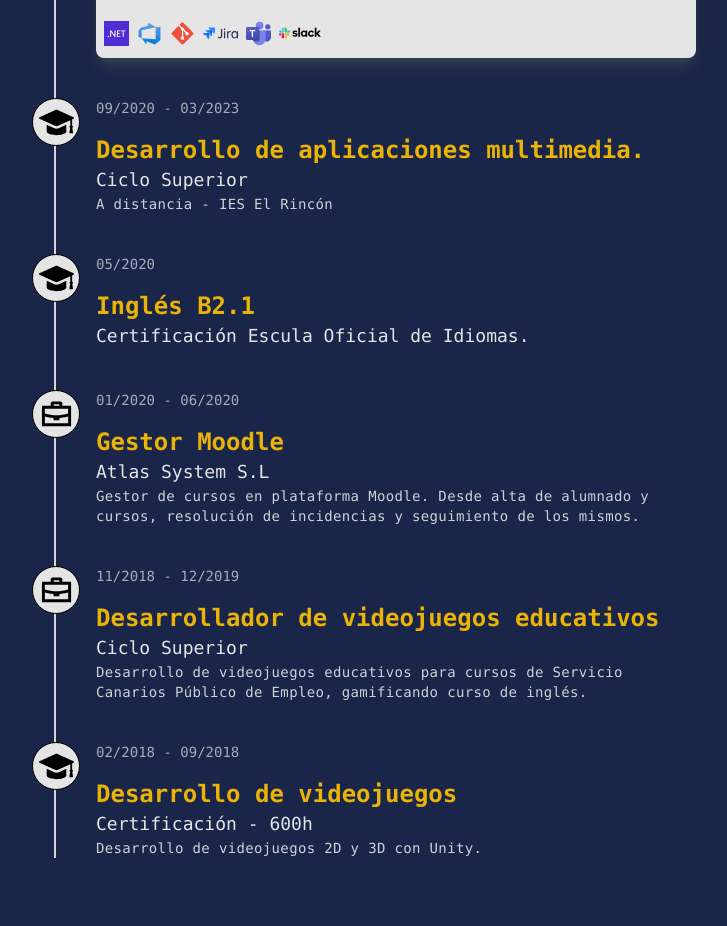
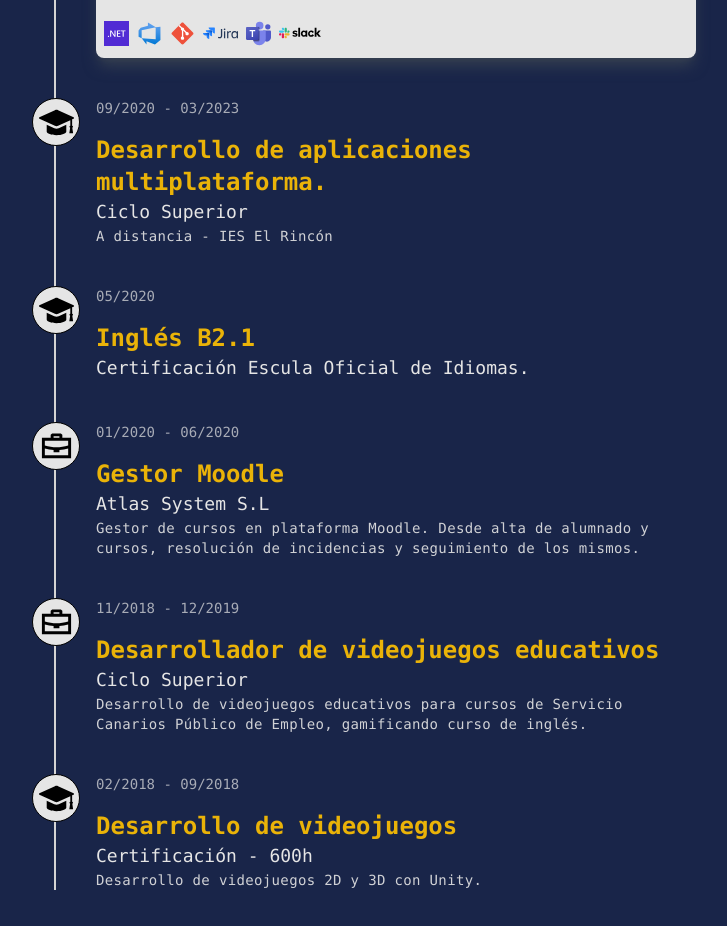
Before and after one commit to oasrcode/oasrcode-web, a Next.js app: page / in a window 1280 px wide. Shown: the part 2420-3346 px from the top of the page, without its empty margins (265-992 px from the left). Built offline with nearby package versions, Linux system fonts and the light colour scheme.

Commit message:
fix experience text

```diff
--- a/src/app/components/Experience.tsx
+++ b/src/app/components/Experience.tsx
@@ -105,7 +105,7 @@ const EXPERIENCE: Job[] = [
   {
     icon: StudentIcon({ width: 35, height: 35 }),
     date: "09/2020 - 03/2023",
-    title: "Desarrollo de aplicaciones multimedia.",
+    title: "Desarrollo de aplicaciones multiplataforma.",
     subtitle: "Ciclo Superior",
     summ: "A distancia - IES El Rincón",
     hasProjects: false,
```
